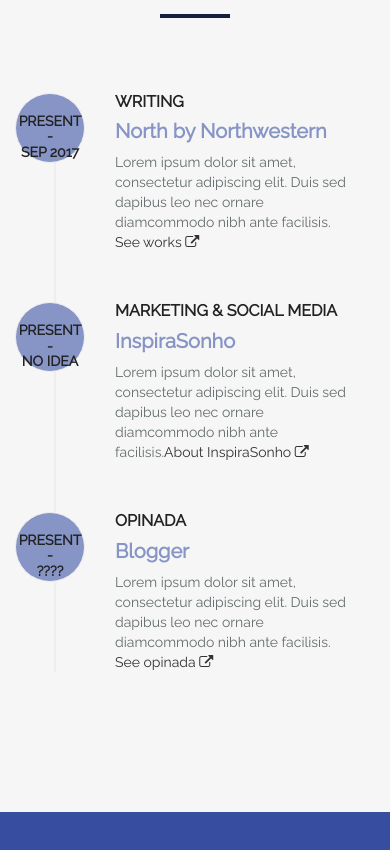
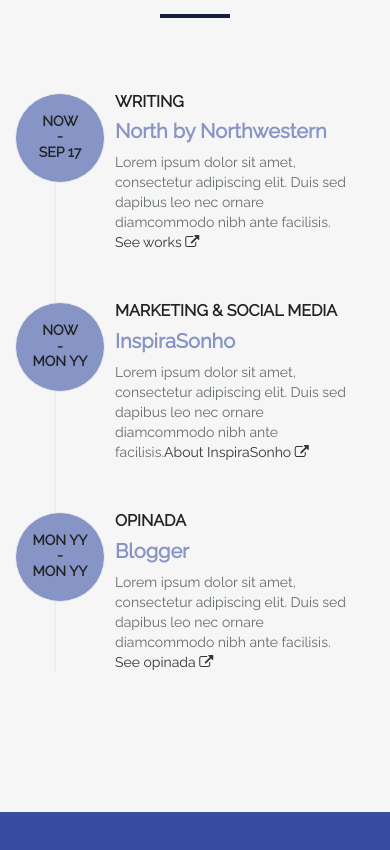
Before and after one commit to gutasaraiva/gutasaraiva.github.io, a plain HTML site: page index.html in a window 390 px wide. Shown: the part 2433-3283 px from the top of the page. Drawn offline with nearby package versions, Linux system fonts and the light colour scheme; a script that the page names is missing; a web font is replaced by a local one.

Commit message:
correcao mobile

```diff
--- a/css/style.css
+++ b/css/style.css
@@ -494,8 +494,8 @@
 	z-index: 100;
 	position: absolute;
 	left: 0;
-	width: 70px;
-	height: 70px;
+	width: 90px;
+	height: 90px;
 	margin-left: 0;
 	border: 1px solid #eee;
 	border-radius: 100%;
--- a/index.html
+++ b/index.html
@@ -4,23 +4,12 @@
 <meta charset="utf-8">
 <meta name="viewport" content="width=device-width, initial-scale=1">
 <title>Augusta Saraiva | Journalism, Education, Culture, Social Change</title>
-<meta name="description" content="">
+<meta name="description" content="Augusta Saraiva. Journalism, Education, Culture, Social Change.">
 <meta name="author" content="The South Coders">
 <link type="text/plain" rel="author" href="http://augustasaraiva.com/humans.txt" />
 
-<!-- Favicons
-    ================================================== -->
-<link rel="shortcut icon" href="img/favicon.ico" type="image/x-icon">
-<link rel="apple-touch-icon" href="img/apple-touch-icon.png">
-<link rel="apple-touch-icon" sizes="72x72" href="img/apple-touch-icon-72x72.png">
-<link rel="apple-touch-icon" sizes="114x114" href="img/apple-touch-icon-114x114.png">
-
-<!-- Bootstrap -->
 <link rel="stylesheet" type="text/css"  href="css/bootstrap.min.css">
 <link rel="stylesheet" type="text/css" href="fonts/font-awesome/css/font-awesome.css">
-
-<!-- Stylesheet
-    ================================================== -->
 <link rel="stylesheet" type="text/css" href="css/style.css">
 <link href="https://fonts.googleapis.com/css?family=Loved+by+the+King" rel="stylesheet">
 <link href='//fonts.googleapis.com/css?family=Open+Sans:400,700,800,600,300' rel='stylesheet' type='text/css'>
@@ -33,6 +22,7 @@
       <script src="https://oss.maxcdn.com/respond/1.4.2/respond.min.js"></script>
     <![endif]-->
 </head>
+
 <body id="page-top" data-spy="scroll" data-target=".navbar-fixed-top">
 
   <!-- While loading page -->
@@ -124,9 +114,9 @@
         <ul class="timeline">
           <li>
             <div class="timeline-image">
-              <h4>Present<br>
+              <h4>NOW<br>
                 - <br>
-                SEP 2017 </h4>
+                SEP 17 </h4>
             </div>
             <div class="timeline-panel">
               <div class="timeline-heading">
@@ -140,9 +130,9 @@
           </li>
           <li class="timeline-inverted">
             <div class="timeline-image">
-              <h4>Present <br>
+              <h4>now <br>
                 - <br>
-                No idea </h4>
+                MON YY </h4>
             </div>
             <div class="timeline-panel">
               <div class="timeline-heading">
@@ -156,9 +146,9 @@
           </li>
           <li>
             <div class="timeline-image">
-              <h4>Present<br>
+              <h4>MON YY<br>
                 - <br>
-                ???? </h4>
+                MON YY </h4>
             </div>
             <div class="timeline-panel">
               <div class="timeline-heading">
--- a/js/script.js
+++ b/js/script.js
@@ -19,10 +19,10 @@
         }
       });
 
-    // stick the navbar at top on scroll
+    // stick the navbar at top on scroll (http://stickyjs.com/)
     $("#nav").sticky({topSpacing:0, zIndex: '99999'});
 
-  	// Portfolio isotope filter
+  	// Portfolio isotope filter (isotope.metafizzy.co)
     $(window).load(function() {
         var $container = $('.portfolio-items');
         $container.isotope({
```
